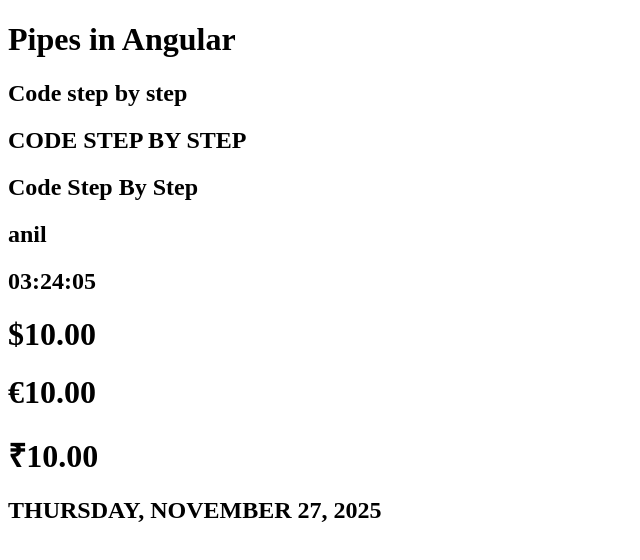
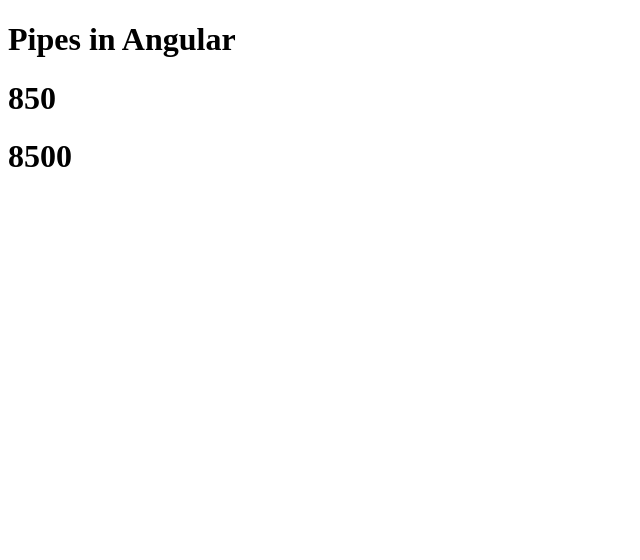
Before and after one commit to HariomPatel2002/Angular, an Angular app: page / in a window 1280 px wide. Shown: the top 560 px of the page, without its empty margins (0-640 px from the left). Built offline with nearby package versions, Linux system fonts and the light colour scheme.

Commit message:
Custome pipes

```diff
--- a/src/app/app.component.html
+++ b/src/app/app.component.html
@@ -1,19 +1,4 @@
 <h1>Pipes in Angular</h1>
+<h1>{{amount | currencyConverter}}</h1>
 
-
-<h2>{{title}}</h2>
-<h2>{{title | uppercase}}</h2>
-
-<h2>{{title | titlecase}}</h2>
-
-<h2>{{name | lowercase}}</h2>
-
-<h2>{{date | date:'hh:mm:ss'}}</h2>
-
-<h1>{{amount | currency}}</h1>
-
-<h1>{{amount | currency:'EUR'}}</h1>
-
-<h1>{{amount | currency:"INR"}}</h1>
-
-<h2>{{date | date:'fullDate' | uppercase}}</h2>
+<h1>{{100 | currencyConverter:12}}</h1>
--- a/src/app/app.component.ts
+++ b/src/app/app.component.ts
@@ -1,16 +1,14 @@
 import { CommonModule } from '@angular/common';
 import { Component } from '@angular/core';
-
+import { CurrencyConverterPipe } from './pipe/currency-converter.pipe';
 @Component({
   selector: 'app-root',
-  imports:  [CommonModule],
+  imports:  [CommonModule,CurrencyConverterPipe],
   templateUrl: './app.component.html',
   styleUrl: './app.component.css'
 })
 
 export class AppComponent {
-  title = 'Code step by step';
-  name= "ANIL"
-  date = new Date();
-  amount = 10
+  amount = 10;
+
 }
--- /dev/null
+++ b/src/app/pipe/currency-converter.pipe.ts
@@ -0,0 +1,14 @@
+import { Pipe, PipeTransform } from '@angular/core';
+
+@Pipe({
+  name: 'currencyConverter'
+})
+export class CurrencyConverterPipe implements PipeTransform {
+
+  transform(value: number, ...args: unknown[]): unknown {
+    console.log(args);
+    let rate = args.length ? args[0] as number : 85;
+    return value*85;
+  }
+
+}
```
Also changed, not shown: 1 other file (tests, documents, lock files or other folders).
